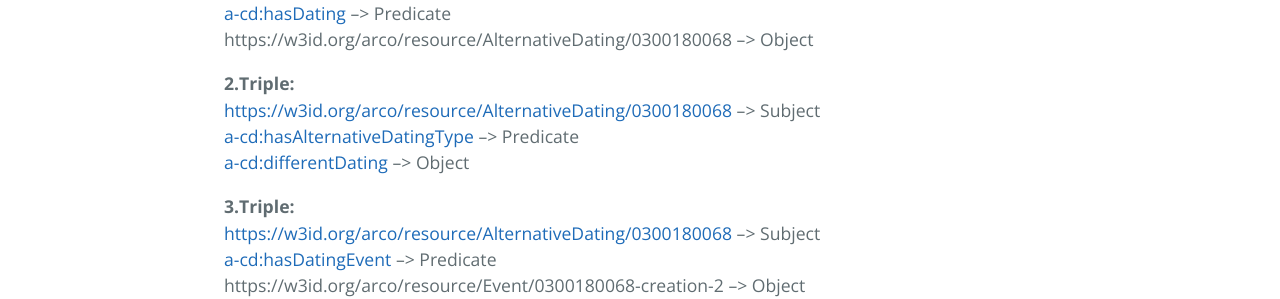
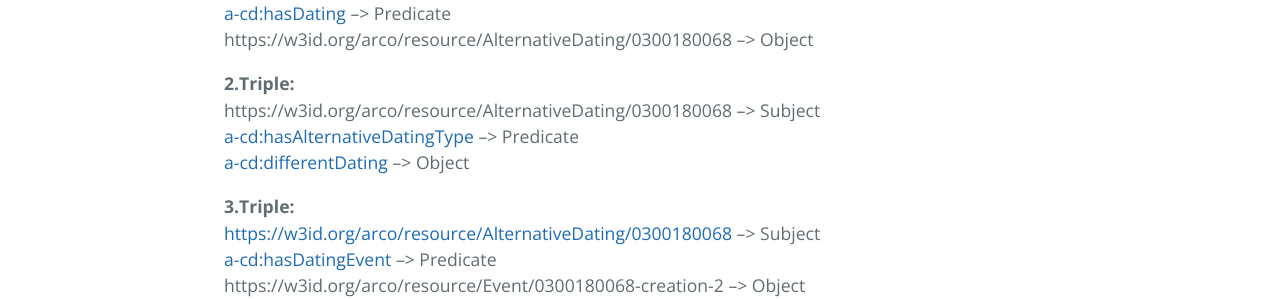
Before and after one commit to KevinITS-site/KevinITS-site.github.io, a Jekyll site: the page built from triples.md, in a window 1280 px wide. Shown: the part 1124-1423 px from the top of the page. Built offline with Jekyll 4.4.1, drawn with Linux system fonts in a browser that asks for light colours; our own code applies the rules of GitHub Pages for plain Markdown files; part of the change alters nothing that is shown.

```diff
--- a/triples.md
+++ b/triples.md
@@ -29,7 +29,7 @@ These are the triples we propose to enrich the ArCo knowledge graph:
 https://w3id.org/arco/resource/AlternativeDating/0300180068 --> Object <br>
 
 <b>2.Triple:</b> <br>
-<a href= "https://w3id.org/arco/resource/AlternativeDating/0300180068">https://w3id.org/arco/resource/AlternativeDating/0300180068</a> --> Subject <br>
+https://w3id.org/arco/resource/AlternativeDating/0300180068 --> Subject <br>
 <a href= "https://w3id.org/arco/ontology/context-description/hasAlternativeDatingType">a-cd:hasAlternativeDatingType</a> --> Predicate <br>
 <a href= "https://w3id.org/arco/ontology/context-description/DifferentDating">a-cd:differentDating</a> --> Object <br>
 
```
